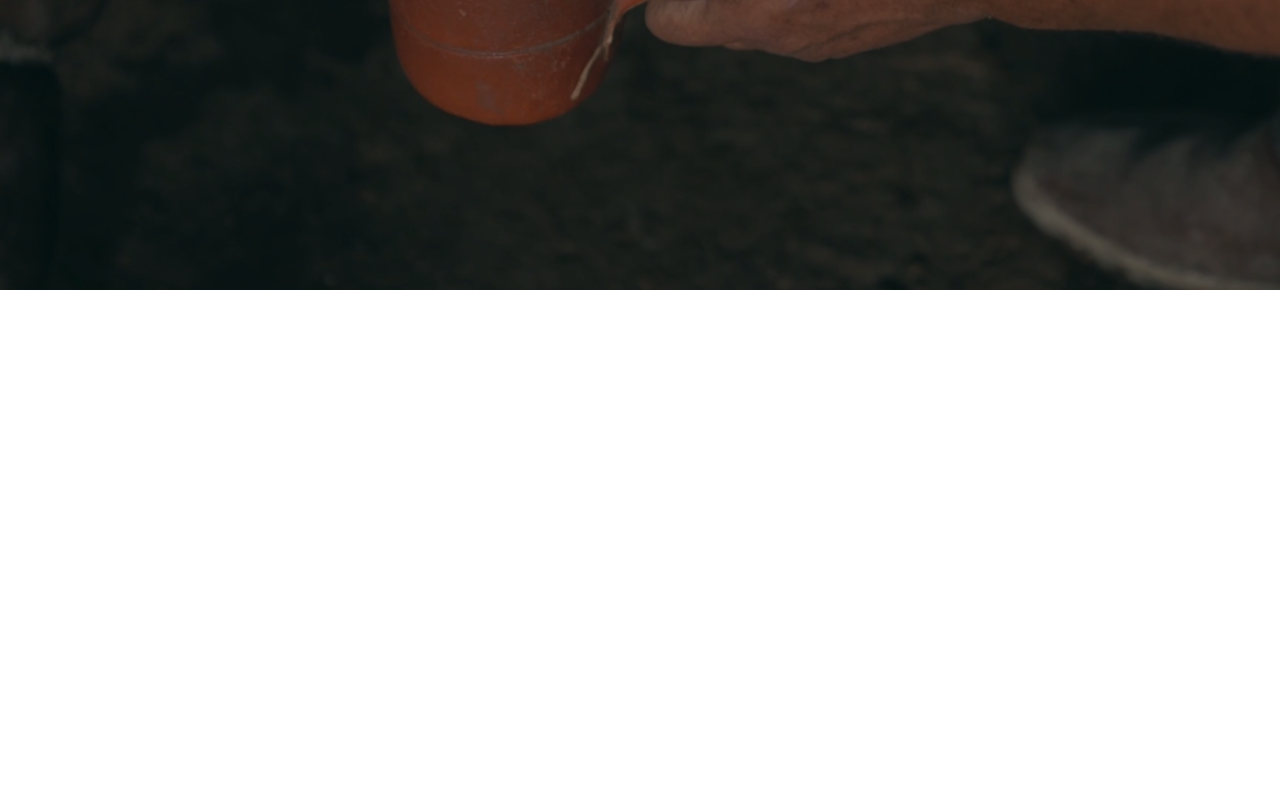
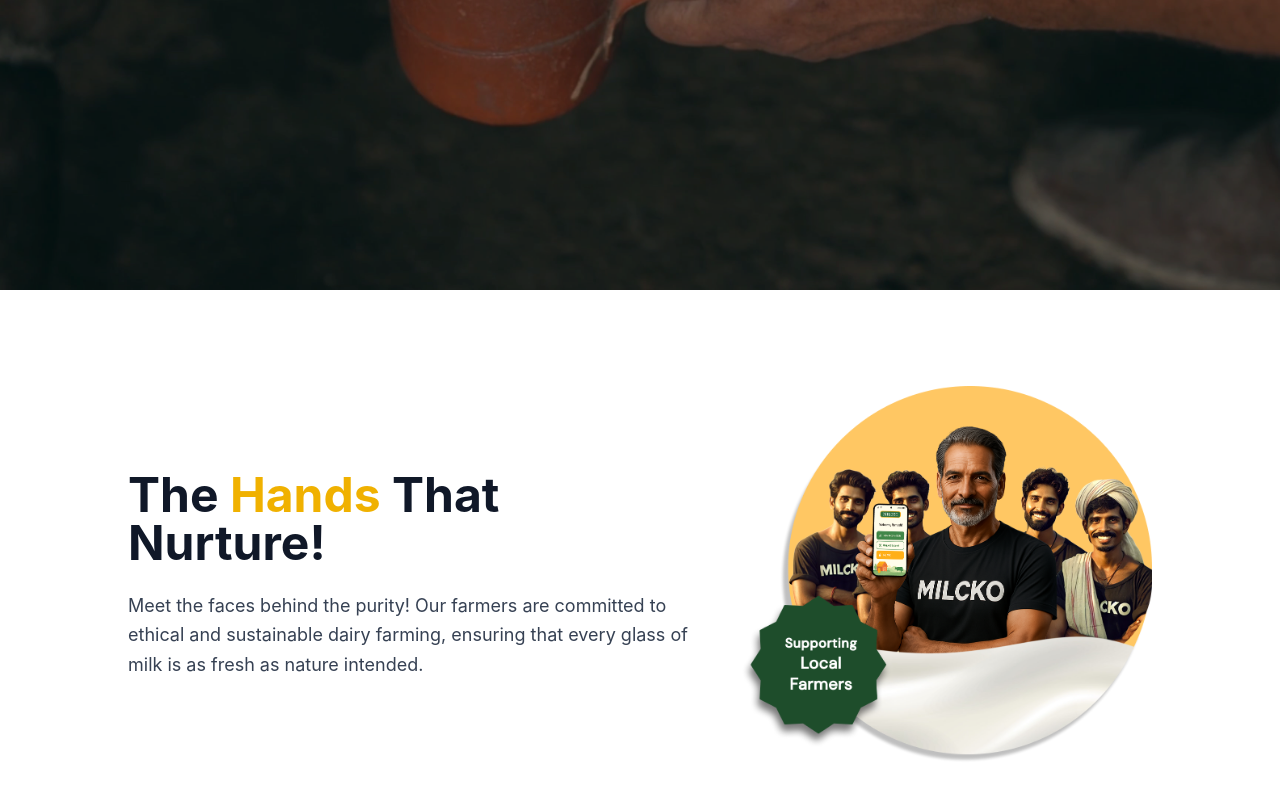
Before and after one commit to milckoo/Milcko-Website, a React (Vite) app in the folder client/: page / in a window 1280 px wide. Shown: the part 510-1310 px from the top of the page. Before the commit the page ends 804 px from the top, so only its background shows below. Built offline with nearby package versions, Linux system fonts and the light colour scheme.

Commit message:
second page done

```diff
--- a/client/src/components/FarmersSection.jsx
+++ b/client/src/components/FarmersSection.jsx
@@ -1,39 +1,49 @@
-import React from 'react';
-import farmerImg from '../assets/images/farmers.png'; // your actual image path
-
+import React, { useRef } from 'react';
+import { motion, useInView } from 'framer-motion';
+import farmerImg from '../assets/images/farmers.png';
 
 const FarmersSection = () => {
+  const textRef = useRef(null);
+  const imageRef = useRef(null);
+
+  const isTextInView = useInView(textRef, { once: false });
+  const isImageInView = useInView(imageRef, { once: false });
+
   return (
-    <div className="w-full bg-white py-16 px-6 sm:px-10 md:px-16 lg:px-28">
-      <div className="flex flex-col lg:flex-row items-center justify-between gap-10">
+    <div className="w-full bg-white py-24 px-6 sm:px-10 md:px-20 lg:px-32 min-h-screen">
+      <div className="flex flex-col lg:flex-row items-center justify-between gap-12">
+
         {/* Left Text Content */}
-        <div className="max-w-xl text-center lg:text-left">
-          <h2 className="text-3xl sm:text-4xl font-bold text-gray-900">
+        <motion.div
+          ref={textRef}
+          className="max-w-xl text-center lg:text-left"
+          initial={{ opacity: 0, x: -50 }}
+          animate={isTextInView ? { opacity: 1, x: 0 } : { opacity: 0, x: -50 }}
+          transition={{ duration: 0.6 }}
+        >
+          <h2 className="text-4xl sm:text-5xl font-bold text-gray-900">
             The <span className="text-yellow-500">Hands</span> That Nurture!
           </h2>
-          <p className="mt-4 text-gray-700 text-base sm:text-lg leading-relaxed">
+          <p className="mt-6 text-gray-700 text-base sm:text-lg leading-relaxed">
             Meet the faces behind the purity! Our farmers are committed to ethical and
             sustainable dairy farming, ensuring that every glass of milk is as fresh as nature intended.
           </p>
-        </div>
+        </motion.div>
 
-        {/* Right Image + Badge */}
-        <div className="relative w-full max-w-md">
-          {/* Background Circle */}
-          <div className="absolute inset-0 rounded-full bg-yellow-400 scale-110 z-0"></div>
-
-          {/* Farmers Image */}
+        {/* Right Image */}
+        <motion.div
+          ref={imageRef}
+          className="relative w-full max-w-md"
+          initial={{ opacity: 0, scale: 0.9 }}
+          animate={isImageInView ? { opacity: 1, scale: 1 } : { opacity: 0, scale: 0.9 }}
+          transition={{ duration: 0.6, delay: 0.2 }}
+        >
           <img
             src={farmerImg}
             alt="Milcko Farmers"
             className="relative z-10 w-full object-contain"
           />
-
-          {/* Badge */}
-          <div className="absolute bottom-4 left-4 bg-green-700 text-white px-4 py-2 rounded-xl text-sm font-semibold shadow-lg z-20">
-            Supporting <br /> Local Farmers
-          </div>
-        </div>
+        </motion.div>
       </div>
     </div>
   );
--- a/client/src/pages/Home.jsx
+++ b/client/src/pages/Home.jsx
@@ -1,10 +1,14 @@
 import React from 'react';
 import Hero from '../components/Hero';
-import FarmersSection from '../components/FarmersSection';
+import FarmersSection from '../components/FarmersSection'; // ✅ Import it
 
 const Home = () => {
-  return <Hero />;
-   <FarmersSection />
+  return (
+    <div>
+      <Hero />
+      <FarmersSection /> {/* ✅ Call the component */}
+    </div>
+  );
 };
 
 export default Home;
```
